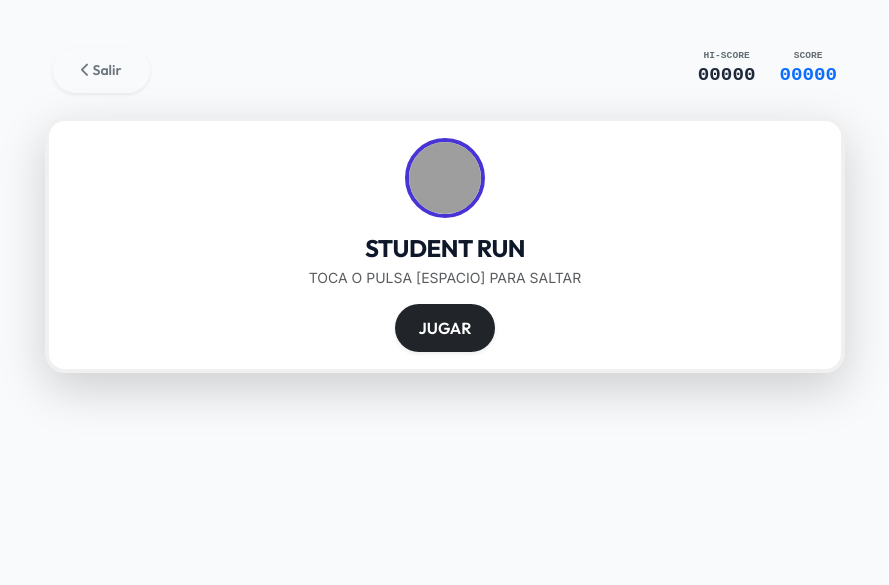
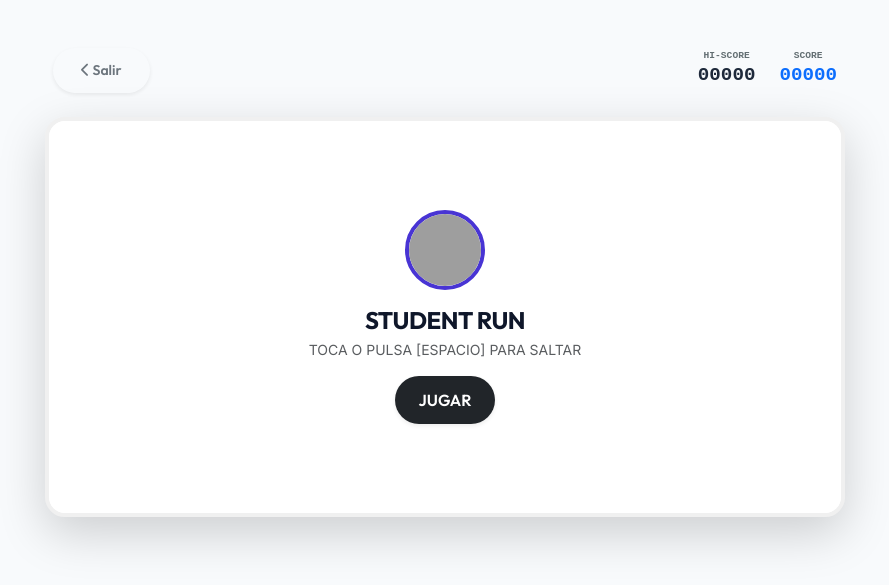
Before and after one commit to dgarridor05/AplicacionPracticas, a Django app: page /minijuegos/dino-reto/ in a window 1280 px wide. Shown: the part 79-664 px from the top of the page, without its empty margins (195-1084 px from the left). Run offline with Django 5.2, Linux system fonts and the light colour scheme; a user stored in the database is signed in; data comes from the database, SQL or seed files in the repository; grey boxes are pictures that could not be loaded.

Commit message:
mejora dino_game 6.0

```diff
--- a/minigames/templates/minigames/dino_game.html
+++ b/minigames/templates/minigames/dino_game.html
@@ -2,8 +2,8 @@
 {% block title %}Student Runner Pro{% endblock %}
 
 {% block content %}
-<div class="container py-2 py-md-4 text-center">
-    <div class="d-flex justify-content-between align-items-center mb-3 mb-md-4 px-2" style="max-width: 800px; margin: 0 auto;">
+<div class="container-fluid py-2 py-md-4 text-center game-main-container">
+    <div class="d-flex justify-content-between align-items-center mb-3 mb-md-4 px-2" style="max-width: 800px; margin: 0 auto; width: 100%;">
         <a href="{% url 'student_home' %}" class="btn btn-sm btn-outline-secondary border-0 shadow-sm">
             <i class="fas fa-chevron-left"></i> <span class="d-none d-sm-inline">Salir</span>
         </a>
@@ -14,7 +14,7 @@
     </div>
 
     <div class="game-wrapper shadow-lg" id="gameWrapper">
-        <canvas id="gameCanvas" width="800" height="250"></canvas>
+        <canvas id="gameCanvas" width="800" height="400"></canvas>
 
         <div id="overlay" class="game-overlay">
             <div id="start-screen" class="px-3">
@@ -44,29 +44,42 @@
 <style>
     :root { --game-bg: #ffffff; }
 
-    /* Contenedor responsivo con bloqueo de gestos nativos */
+    /* Evitamos el scroll elástico en móviles para que no se mueva la pantalla al jugar */
+    body { overflow: hidden; position: fixed; width: 100%; }
+
+    .game-main-container {
+        height: 100vh;
+        display: flex;
+        flex-direction: column;
+    }
+
     .game-wrapper {
         position: relative;
-        display: block;
         width: 100%;
         max-width: 800px;
+        /* En móvil ocupará más espacio vertical proporcionalmente */
+        aspect-ratio: 8 / 10;
         margin: 0 auto;
         background: var(--game-bg);
         border-radius: 20px;
         overflow: hidden;
         border: 4px solid #f0f0f0;
-
-        /* IMPORTANTE PARA MÓVIL: Evita que el navegador mueva la página al tocar */
         touch-action: none;
         -webkit-user-select: none;
         user-select: none;
         -webkit-tap-highlight-color: transparent;
     }
 
+    /* En pantallas grandes volvemos a un formato más horizontal */
+    @media (min-width: 768px) {
+        .game-wrapper { aspect-ratio: 2 / 1; }
+    }
+
     #gameCanvas {
         width: 100% !important;
-        height: auto !important;
+        height: 100% !important;
         display: block;
+        object-fit: cover; /* Clave para que el dibujo interno no se deforme */
     }
 
     .game-overlay {
@@ -98,14 +111,18 @@ class Game {
         this.img = document.getElementById('playerImg');
         this.wrapper = document.getElementById('gameWrapper');
 
-        this.baseSpeed = 6.5;
+        // Resolución lógica: 800x400 da más aire vertical
+        this.canvas.width = 800;
+        this.canvas.height = 400;
+
+        this.baseSpeed = 7;
         this.speed = this.baseSpeed;
-        this.gravity = 0.8;
-        this.jumpForce = 15;
+        this.gravity = 0.85;
+        this.jumpForce = 17;
         this.jumpCutoff = 0.35;
 
         this.player = {
-            x: 80, y: 0, w: 52, h: 52,
+            x: 80, y: 0, w: 58, h: 58,
             dy: 0, grounded: false, isJumping: false
         };
 
@@ -119,16 +136,11 @@ class Game {
 
     init() {
         const handleStartJump = (e) => {
-            // Si el juego no está activo, no saltamos (evita conflictos con botones)
             if (!this.active) return;
-
-            // En móvil prevenimos comportamiento por defecto para evitar lag/scroll
-            if (e.type === 'touchstart' || e.type === 'mousedown') {
-                if (this.player.grounded) {
-                    this.player.dy = -this.jumpForce;
-                    this.player.grounded = false;
-                    this.player.isJumping = true;
-                }
+            if (this.player.grounded) {
+                this.player.dy = -this.jumpForce;
+                this.player.grounded = false;
+                this.player.isJumping = true;
             }
         };
 
@@ -139,44 +151,24 @@ class Game {
             }
         };
 
-        // EVENTOS DE TECLADO
-        window.addEventListener('keydown', (e) => {
-            if(e.code === 'Space') {
-                e.preventDefault();
-                handleStartJump(e);
-            }
-        });
-        window.addEventListener('keyup', (e) => { if(e.code === 'Space') handleEndJump(); });
-
-        // EVENTOS TÁCTILES Y RATÓN EN EL CONTENEDOR (Área más grande)
+        // Eventos táctiles mejorados para móvil
         this.wrapper.addEventListener('touchstart', (e) => {
-            if (this.active) {
-                e.preventDefault(); // Bloquea el scroll del móvil
-                handleStartJump(e);
-            }
+            if (this.active) { e.preventDefault(); handleStartJump(e); }
         }, { passive: false });
 
         this.wrapper.addEventListener('touchend', (e) => {
-            if (this.active) {
-                e.preventDefault();
-                handleEndJump();
-            }
+            if (this.active) { e.preventDefault(); handleEndJump(); }
         }, { passive: false });
 
-        this.wrapper.addEventListener('mousedown', (e) => {
-            handleStartJump(e);
+        // Eventos de ratón y teclado
+        this.wrapper.addEventListener('mousedown', (e) => handleStartJump(e));
+        window.addEventListener('mouseup', handleEndJump);
+        window.addEventListener('keydown', (e) => {
+            if(e.code === 'Space') { e.preventDefault(); handleStartJump(e); }
         });
-        window.addEventListener('mouseup', handleEndJump);
 
-        // BOTONES DE INTERFAZ
-        document.getElementById('startBtn').addEventListener('click', (e) => {
-            e.stopPropagation();
-            this.start();
-        });
-        document.getElementById('restartBtn').addEventListener('click', (e) => {
-            e.stopPropagation();
-            this.start();
-        });
+        document.getElementById('startBtn').onclick = (e) => { e.stopPropagation(); this.start(); };
+        document.getElementById('restartBtn').onclick = (e) => { e.stopPropagation(); this.start(); };
     }
 
     start() {
@@ -184,9 +176,9 @@ class Game {
         this.score = 0;
         this.speed = this.baseSpeed;
         this.obstacles = [];
-        this.player.y = this.canvas.height - 110;
+        // Posicionamos al jugador basándonos en el nuevo nivel del suelo
+        this.player.y = this.canvas.height - 150;
         this.player.dy = 0;
-        this.player.grounded = false;
 
         document.getElementById('overlay').style.background = 'transparent';
         document.getElementById('start-screen').style.display = 'none';
@@ -195,14 +187,15 @@ class Game {
     }
 
     update() {
-        this.score += 0.2;
-        this.speed = this.baseSpeed + (this.score / 50);
+        this.score += 0.15;
+        this.speed = this.baseSpeed + (this.score / 65);
         document.getElementById('currentScore').innerText = Math.floor(this.score).toString().padStart(5, '0');
 
         this.player.dy += this.gravity;
         this.player.y += this.player.dy;
 
-        const groundLevel = this.canvas.height - 50;
+        // NIVEL DEL SUELO ELEVADO: 100px desde el fondo para evitar que el dedo tape
+        const groundLevel = this.canvas.height - 100;
         if (this.player.y > groundLevel - this.player.h) {
             this.player.y = groundLevel - this.player.h;
             this.player.dy = 0;
@@ -210,14 +203,14 @@ class Game {
             this.player.isJumping = false;
         }
 
-        const minGap = Math.max(220, 500 - (this.speed * 10));
+        const minGap = 280 + (this.speed * 5);
         if (this.obstacles.length === 0 || (this.canvas.width - this.obstacles[this.obstacles.length-1].x) > minGap) {
-            if (Math.random() < 0.05) {
+            if (Math.random() < 0.04) {
                 const icons = ['📚', '📝', '🎒', '📐', '🧠'];
                 this.obstacles.push({
                     x: this.canvas.width,
-                    y: groundLevel - 38,
-                    w: 38, h: 38,
+                    y: groundLevel - 42,
+                    w: 42, h: 42,
                     icon: icons[Math.floor(Math.random() * icons.length)]
                 });
             }
@@ -225,24 +218,29 @@ class Game {
 
         this.obstacles.forEach((obs, i) => {
             obs.x -= this.speed;
+            // Colisión por proximidad
             const pX = this.player.x + this.player.w/2;
             const pY = this.player.y + this.player.h/2;
             const oX = obs.x + obs.w/2;
             const oY = obs.y + obs.h/2;
-            if (Math.sqrt((pX - oX)**2 + (pY - oY)**2) < 38) this.gameOver();
-            if (obs.x + obs.w < 0) this.obstacles.splice(i, 1);
+            if (Math.sqrt((pX - oX)**2 + (pY - oY)**2) < 40) this.gameOver();
+            if (obs.x + obs.w < -50) this.obstacles.splice(i, 1);
         });
     }
 
     draw() {
         this.ctx.clearRect(0, 0, this.canvas.width, this.canvas.height);
-        this.ctx.strokeStyle = '#2d3436';
-        this.ctx.lineWidth = 2;
+
+        // Suelo estilizado
+        const groundLevel = this.canvas.height - 100;
+        this.ctx.strokeStyle = '#dfe6e9';
+        this.ctx.lineWidth = 3;
         this.ctx.beginPath();
-        this.ctx.moveTo(0, this.canvas.height - 50);
-        this.ctx.lineTo(this.canvas.width, this.canvas.height - 50);
+        this.ctx.moveTo(0, groundLevel);
+        this.ctx.lineTo(this.canvas.width, groundLevel);
         this.ctx.stroke();
 
+        // Jugador (Círculo con imagen)
         this.ctx.save();
         this.ctx.beginPath();
         this.ctx.arc(this.player.x + this.player.w/2, this.player.y + this.player.h/2, this.player.w/2, 0, Math.PI*2);
@@ -254,12 +252,16 @@ class Game {
         }
         this.ctx.restore();
 
+        // Borde del jugador
         this.ctx.strokeStyle = this.player.grounded ? '#4834d4' : '#686de0';
         this.ctx.lineWidth = 3;
         this.ctx.stroke();
 
-        this.ctx.font = '32px Arial';
-        this.obstacles.forEach(obs => this.ctx.fillText(obs.icon, obs.x, obs.y + 30));
+        // Obstáculos
+        this.ctx.font = '38px Arial';
+        this.obstacles.forEach(obs => {
+            this.ctx.fillText(obs.icon, obs.x, obs.y + 35);
+        });
     }
 
     gameOver() {
@@ -267,7 +269,7 @@ class Game {
         if (this.score > this.highScore) this.highScore = this.score;
         document.getElementById('highScore').innerText = Math.floor(this.highScore).toString().padStart(5, '0');
         document.getElementById('finalScoreText').innerText = `HAS CONSEGUIDO ${Math.floor(this.score)} PUNTOS`;
-        document.getElementById('overlay').style.background = 'rgba(255,255,255,0.9)';
+        document.getElementById('overlay').style.background = 'rgba(255,255,255,0.92)';
         document.getElementById('game-over-screen').style.display = 'block';
     }
 
@@ -279,7 +281,6 @@ class Game {
     }
 }
 
-// Iniciar instancia
 const game = new Game();
 </script>
 {% endblock %}
```
